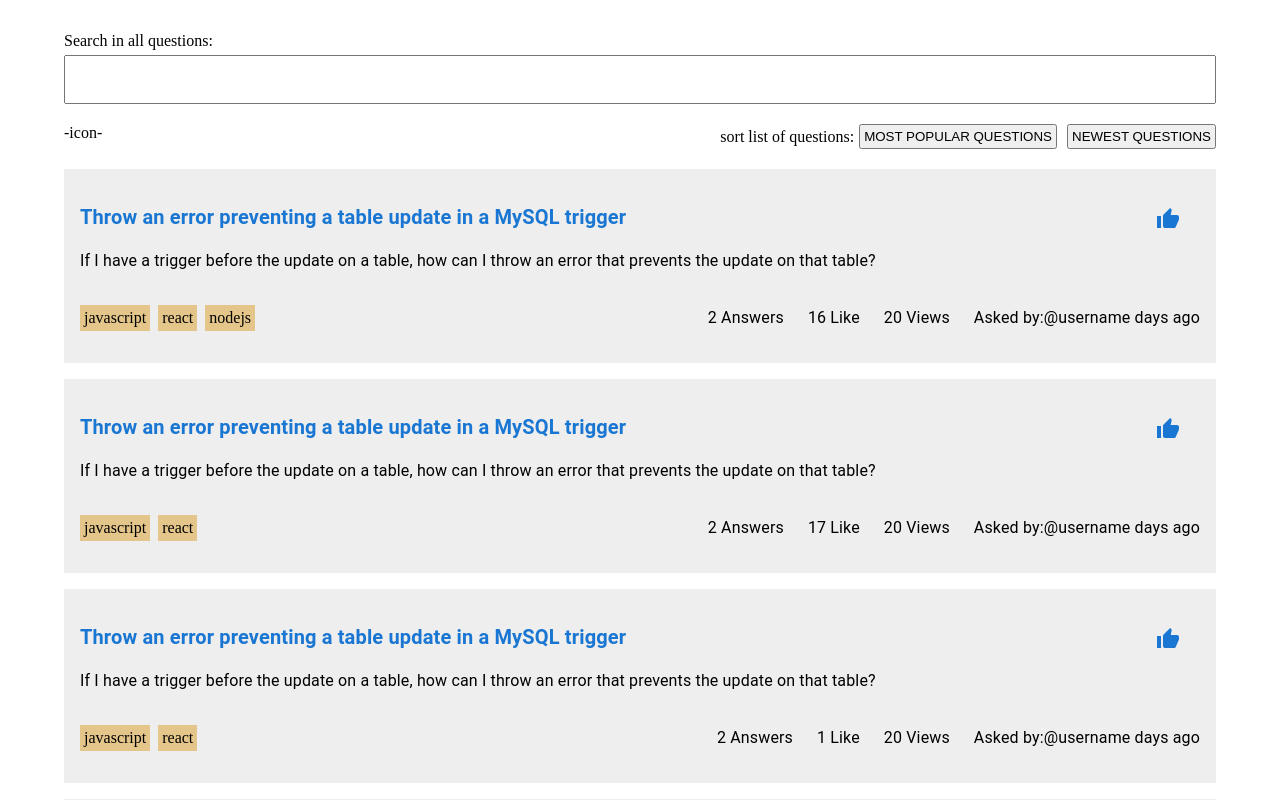
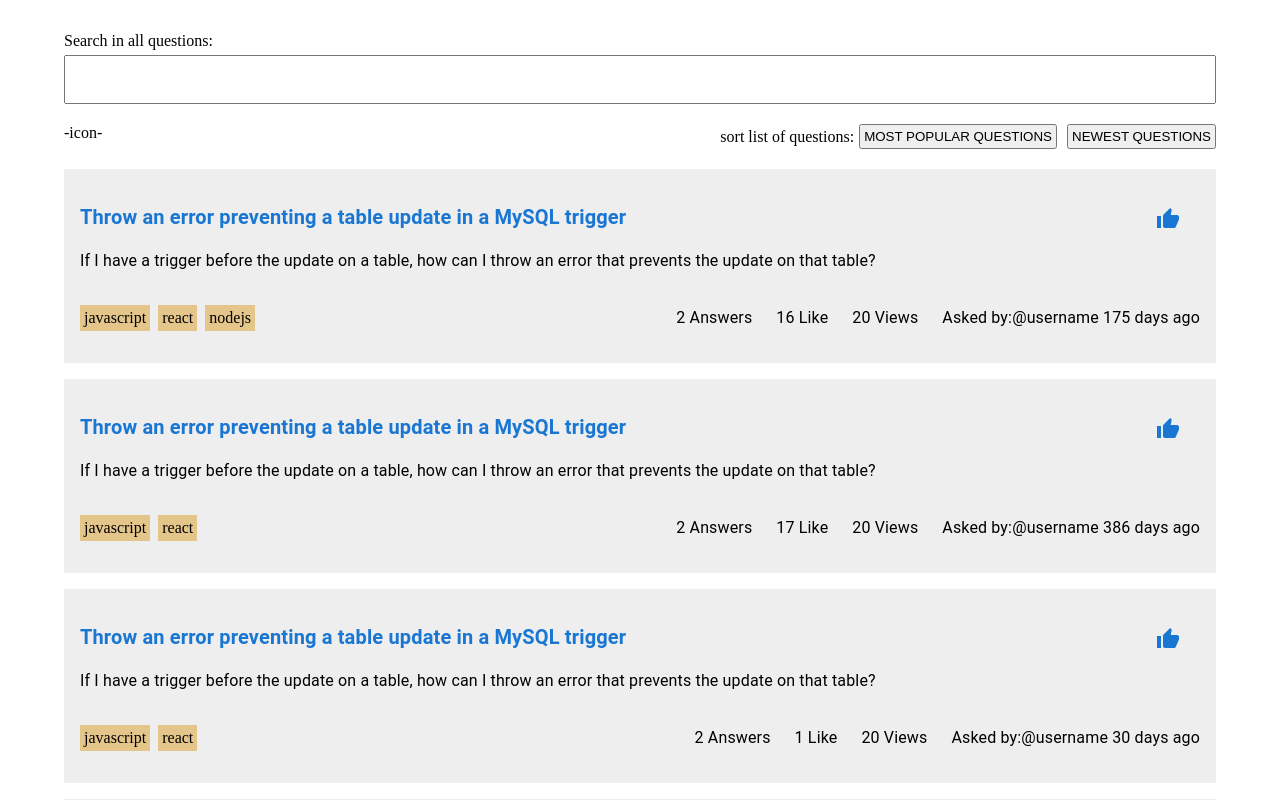
Before and after one commit to Lenindelrionicaragua/Q-And-A, a React app in the folder client/: page / in a window 1280 px wide. Shown: the top 800 px of the page. Built offline with nearby package versions, Linux system fonts and the light colour scheme.

Commit message:
minor fix

```diff
--- a/client/src/components/questions/Question.jsx
+++ b/client/src/components/questions/Question.jsx
@@ -10,9 +10,8 @@ const Question = ({ question }) => {
     const currentDate = new Date();
     const questionDate = question.date;
     const timeDifference = Math.abs(currentDate - questionDate);
-    Math.ceil(timeDifference / (1000 * 60 * 60 * 24)),
-      [questionDate, timeDifference];
-  });
+    return Math.ceil(timeDifference / (1000 * 60 * 60 * 24));
+  }, [question.date]);
 
   return (
     <li className="questionItem">
```
